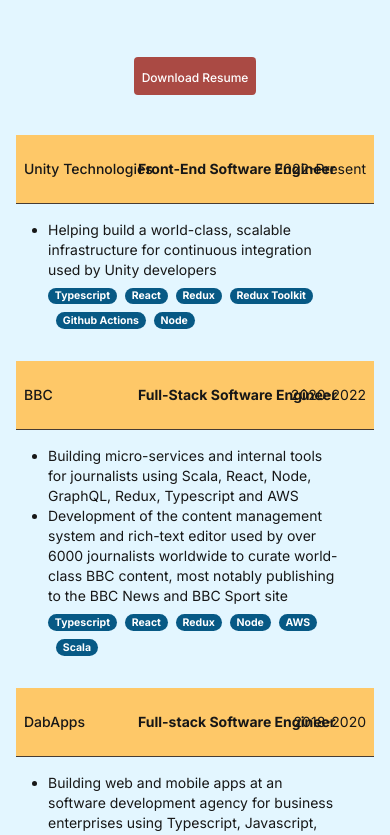
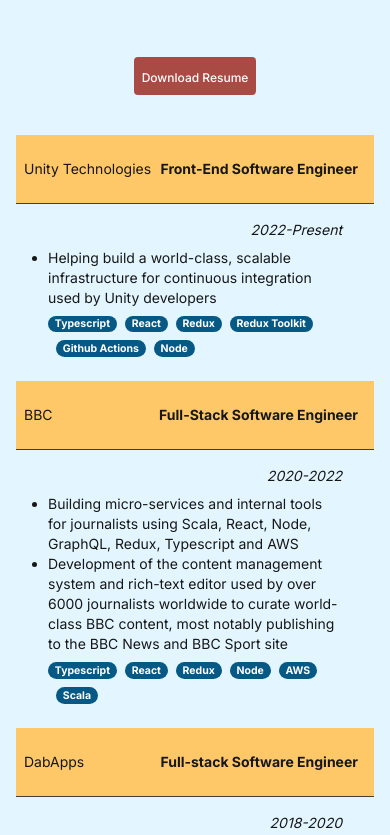
Before and after one commit to Mynameistessa/my-website, a Next.js app: page / in a window 390 px wide. Shown: the part 1360-2195 px from the top of the page. Built offline with nearby package versions, Linux system fonts and the light colour scheme.

Commit message:
Adjust alignment for small cv

```diff
--- a/components/Resume.tsx
+++ b/components/Resume.tsx
@@ -40,18 +40,18 @@
   { company: string, role: string, duration: string, description: string[], skills: string[] }) => {
   return (
     <>
-      <div className="grid grid-cols-3 items-center border-b dark:border-platinum-grey border-wood dark:bg-slate-800 bg-warm-yellow p-2">
-        <div className="mr-2 whitespace-nowrap text-sm font-medium dark:text-white text-neutral-900">
+      <div className="grid grid-cols-[1fr_1fr] items-center border-b dark:border-platinum-grey border-wood dark:bg-slate-800 bg-warm-yellow p-2">
+        <div className="mr-2 whitespace-nowrap text-sm dark:text-white text-neutral-900">
           {company}
         </div>
-        <div className="text-sm mr-2 dark:text-brick-red text-neutral-900 py-4 whitespace-nowrap font-bold">
+        <div className="w-full text-sm mr-2 dark:text-brick-red text-neutral-900 py-4 whitespace-nowrap font-bold">
           {role}
         </div>
-        <div className="text-sm ml-auto dark:text-platinum-grey text-neutral-900 whitespace-nowrap ">
+      </div>
+      <div className={`dark:text-white text-neutral-900 px-8 py-2 lg:text-m text-sm max-w-200 break-words`}>
+        <div className="text-end py-2 ml-auto mr-0 text-sm dark:text-brick-red text-neutral-900 whitespace-nowrap italic">
           {duration}
         </div>
-      </div>
-      <div className={`dark:text-white text-neutral-900 px-8 py-4 lg:text-m text-sm max-w-200 break-words`}>
         <ol className="list-disc max-w-200 break-words">
           {description.map((sentence, index) => (
             <li key={index}>
```
